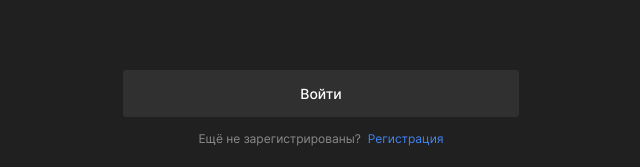
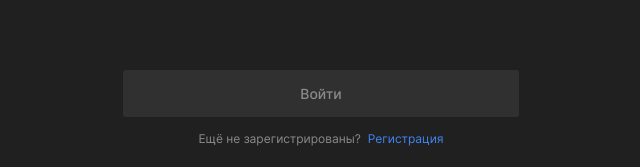
Before and after one commit to romankrivopalov/movies-explorer-frontend, a React (Create React App) app: page /signin in a window 1280 px wide. Shown: the part 531-698 px from the top of the page, without its empty margins (319-959 px from the left). Built offline with nearby package versions, Linux system fonts and the light colour scheme.

Commit message:
add color text for disabled btn

```diff
--- a/src/components/AuthForm/AuthForm.css
+++ b/src/components/AuthForm/AuthForm.css
@@ -82,6 +82,7 @@
 }
 
 .auth-form__submit-btn:disabled {
+  color: #8B8B8B;
   background-color: var(--color-gray);
   cursor: default;
 }
```
